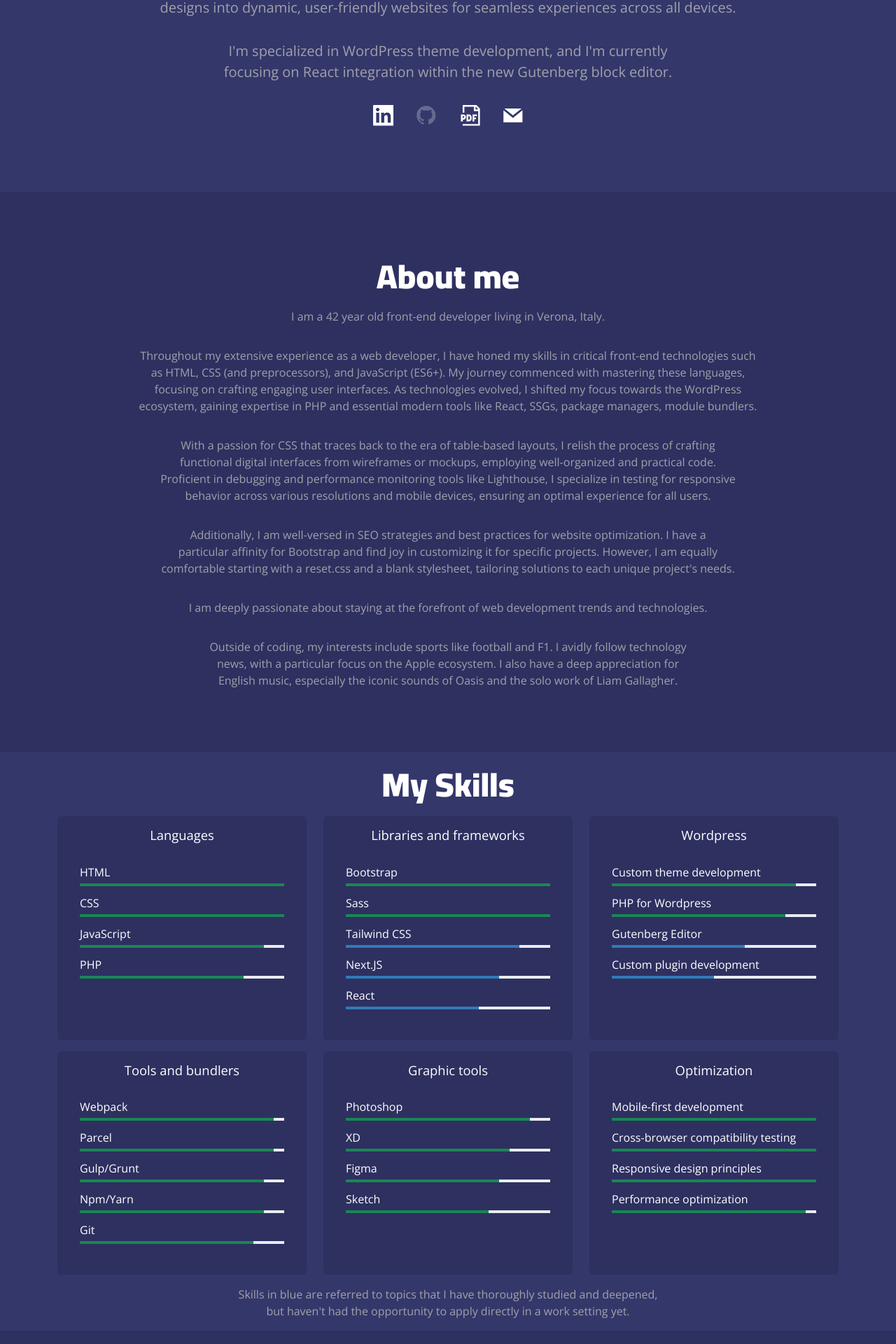
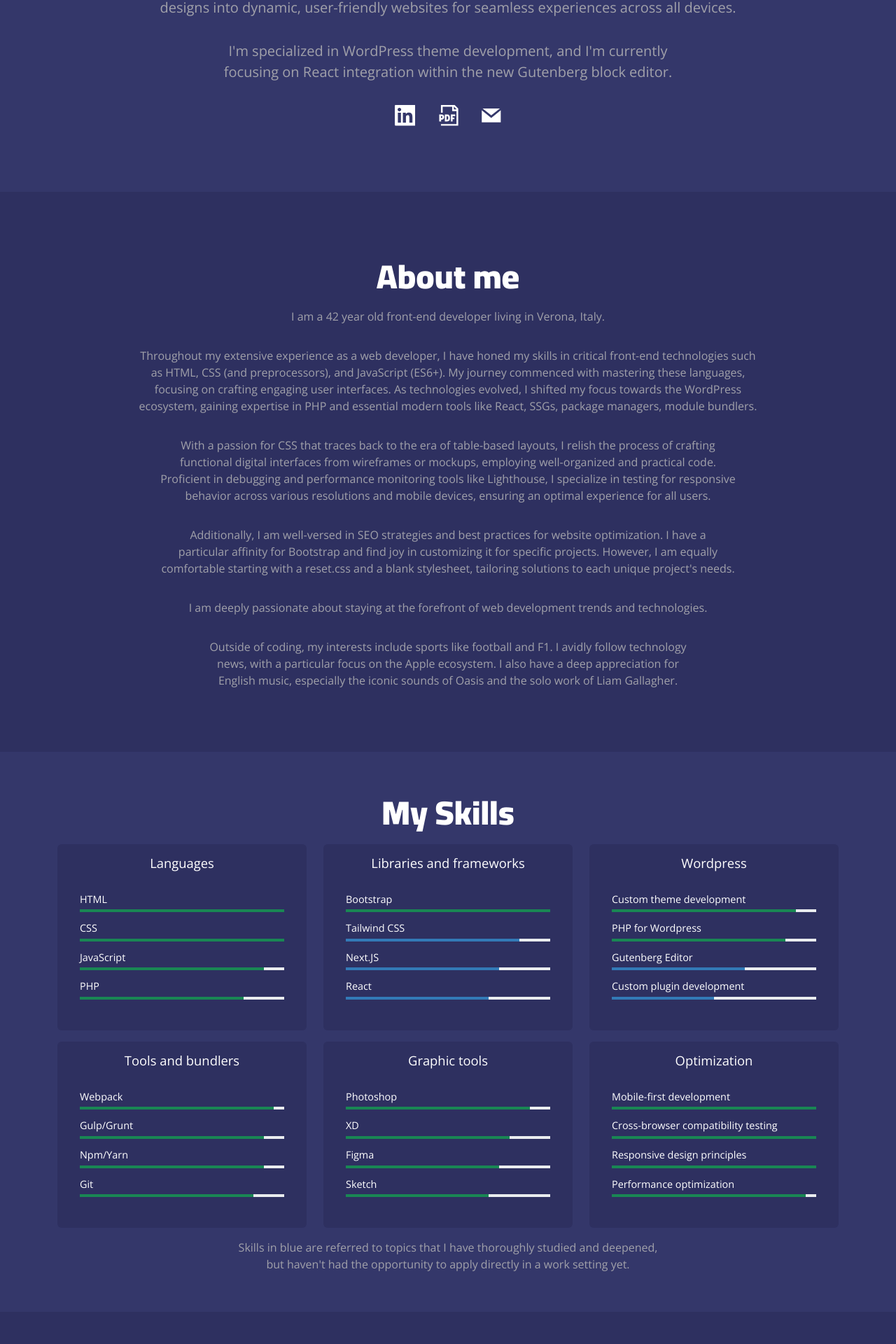
Before and after one commit to tinny77/MyCV, a React (Vite) app: page / in a window 1280 px wide. Shown: the part 526-2446 px from the top of the page at 70% size. Built offline with nearby package versions, Linux system fonts and the light colour scheme; a web font is replaced by a local one.

Commit message:
Removed github link

```diff
--- a/src/LinkButtons.jsx
+++ b/src/LinkButtons.jsx
@@ -16,7 +16,7 @@ export default function LinkButtons() {
 				<GrLinkedin />
 			</a>
 			<Tooltip id="btn-linkedin" />
-			<a
+			{/* `			<a
 				className="disabled"
 				target="_blank"
 				data-tooltip-id="btn-github"
@@ -25,7 +25,7 @@ export default function LinkButtons() {
 			>
 				<GrGithub />
 			</a>
-			<Tooltip id="btn-github" />
+			<Tooltip id="btn-github" />` */}
 			<a
 				href="./Filippo_Tinnirello_Resume.pdf"
 				target="_blank"
--- a/src/assets/mySkills.js
+++ b/src/assets/mySkills.js
@@ -29,7 +29,7 @@ const skills = {
 		{
 			id: 'react',
 			name: 'React',
-			amount: 65,
+			amount: 70,
 			class: 'success',
 		},
 		{
@@ -48,11 +48,6 @@ const skills = {
 			name: 'Tailwind CSS',
 			amount: 85,
 			class: 'success',
-		},
-		{
-			id: 'sass',
-			name: 'Sass',
-			amount: 100,
 		},
 	],
 	Wordpress: [
@@ -83,11 +78,6 @@ const skills = {
 		{
 			id: 'webpack',
 			name: 'Webpack',
-			amount: 95,
-		},
-		{
-			id: 'parcel',
-			name: 'Parcel',
 			amount: 95,
 		},
 		{
--- a/src/index.scss
+++ b/src/index.scss
@@ -140,7 +140,7 @@ form,
 .buttons {
     margin-top: 1rem;
     display: grid;
-    grid-template-columns: repeat(4, 1fr);
+    grid-template-columns: repeat(3, 1fr);
     grid-template-rows: 1fr;
     grid-column-gap: clamp(2rem, calc(2rem + ((1vw - 0.85rem) * 6.6667)), 3rem);
 
@@ -194,14 +194,13 @@ form,
         .label {
             display: block;
             text-align: left;
+            font-size: 0.9rem;
         }
 
         .progress {
             --bs-progress-height: 0.25rem;
-
             --bs-progress-border-radius: 0;
-
-            --bs-progress-bar-color: #fff;
+            --bs-progress-bar-color: rgba(255, 255, 255, 0);
             margin-bottom: 0.75rem;
             margin-top: 0.25rem;
             background-color: none;
```
